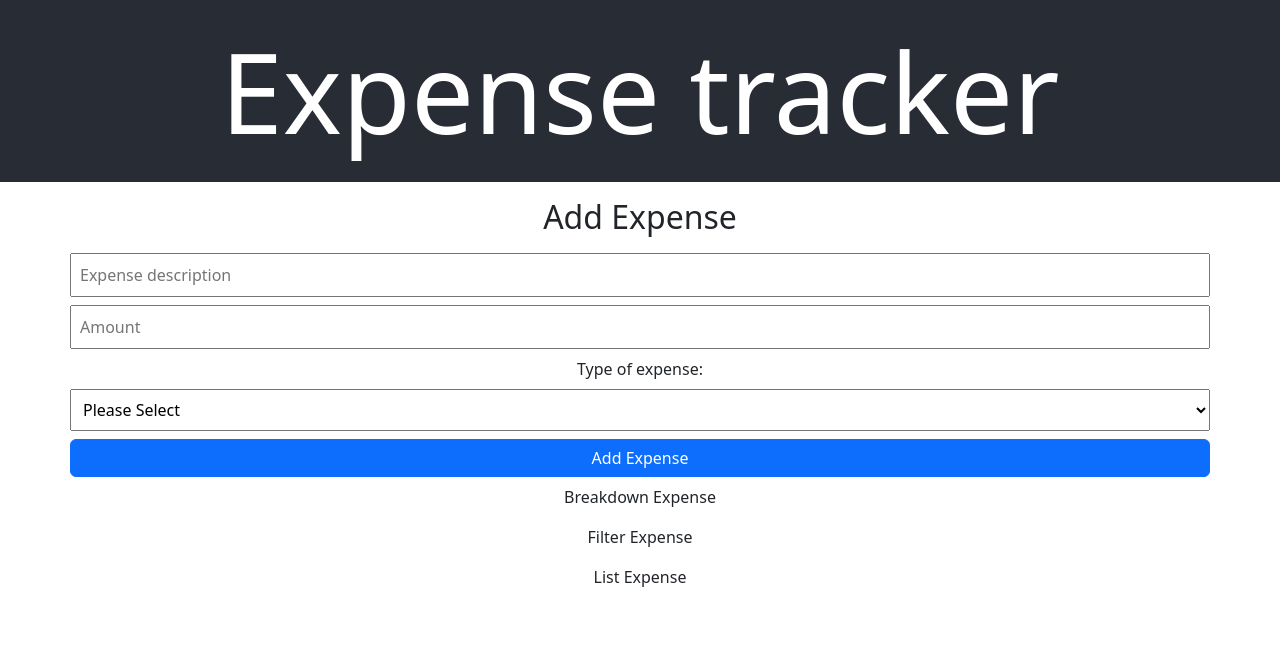
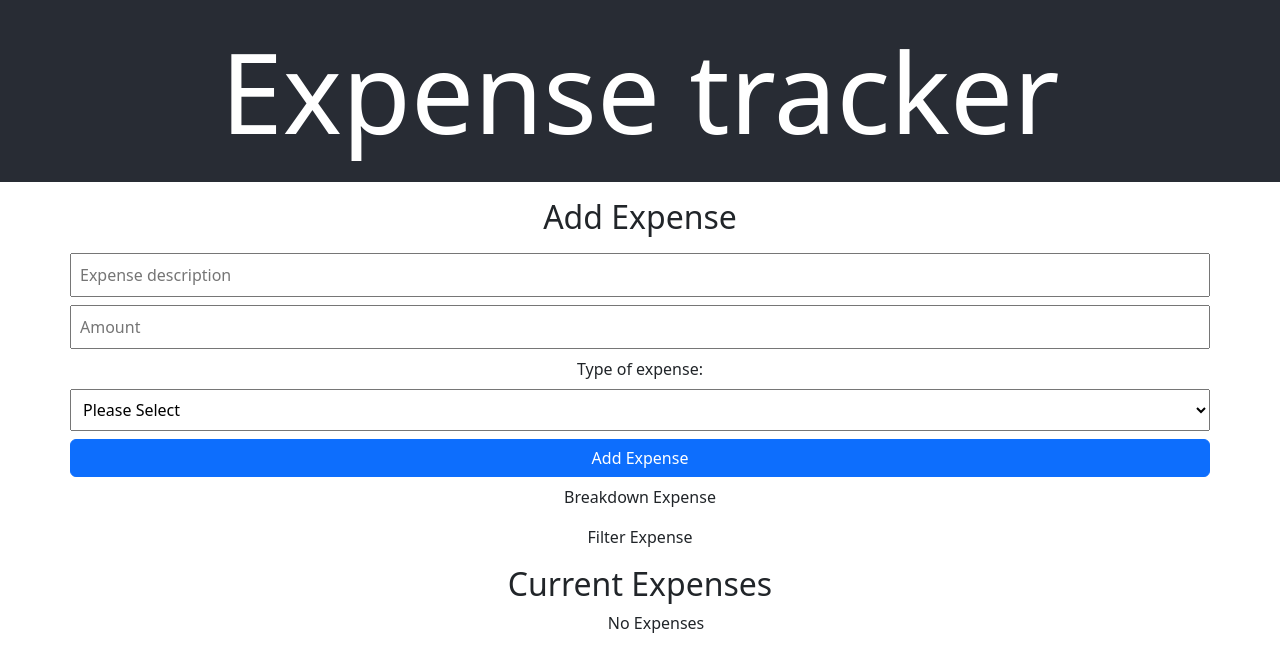
Before and after one commit to MoAnsir/Expense_Tracker, a React (Create React App) app: page / in a window 1280 px wide. Shown: the top 668 px of the page. Built offline with nearby package versions, Linux system fonts and the light colour scheme.

Commit message:
packages and basic layout

```diff
--- a/package.json
+++ b/package.json
@@ -8,8 +8,10 @@
     "@testing-library/user-event": "^13.5.0",
     "bootstrap": "^5.2.0",
     "cypress": "^10.4.0",
+    "eslint-plugin-cypress": "^2.12.1",
     "lint-staged": "^13.0.3",
     "lodash": "^4.17.21",
+    "node-sass": "^7.0.1",
     "prettier": "^2.7.1",
     "react": "^18.2.0",
     "react-bootstrap": "^2.5.0",
--- a/src/Comps/AddExpense.js
+++ b/src/Comps/AddExpense.js
@@ -3,9 +3,9 @@ import { useState } from "react";
 import { v4 as uuidv4 } from "uuid";
 
 function AddExpense({ setExpenses, expenses }) {
-    const [description, setDescription] = useState(null);
-    const [amount, setAmount] = useState(null);
-    const [type, setType] = useState(null);
+    const [description, setDescription] = useState("");
+    const [amount, setAmount] = useState("");
+    const [type, setType] = useState("");
     const date = new Date();
 
     const handleAddExpense = (e) => {
--- a/src/Comps/ListExpense.js
+++ b/src/Comps/ListExpense.js
@@ -2,11 +2,27 @@ import { Row, Col, Button } from "react-bootstrap";
 import { useState } from "react";
 
 function ListExpense({ expenses }) {
+    console.log(
+        "🚀 ~ file: ListExpense.js ~ line 5 ~ ListExpense ~ expenses",
+        expenses.length
+    );
+    // If these is only the initial expense then do "No expenses to show"
+    //  If there are more than 2 then show from index 1 and onwards.
     return (
         <Row>
             <Col>
-                <p>List Expense</p>
-                <p>{expenses.id}</p>
+                <h2>Current Expenses</h2>
+                <ul>
+                    {expenses.length > 1
+                        ? expenses.map((expense) => (
+                              <li key={expense.id}>
+                                  <p>{expense.desc}</p>
+                                  <p>{expense.amount}</p>
+                                  <p>{expense.type}</p>
+                              </li>
+                          ))
+                        : "No Expenses"}
+                </ul>
             </Col>
         </Row>
     );
```
Also changed, not shown: 1 other file (tests, documents, lock files or other folders).
